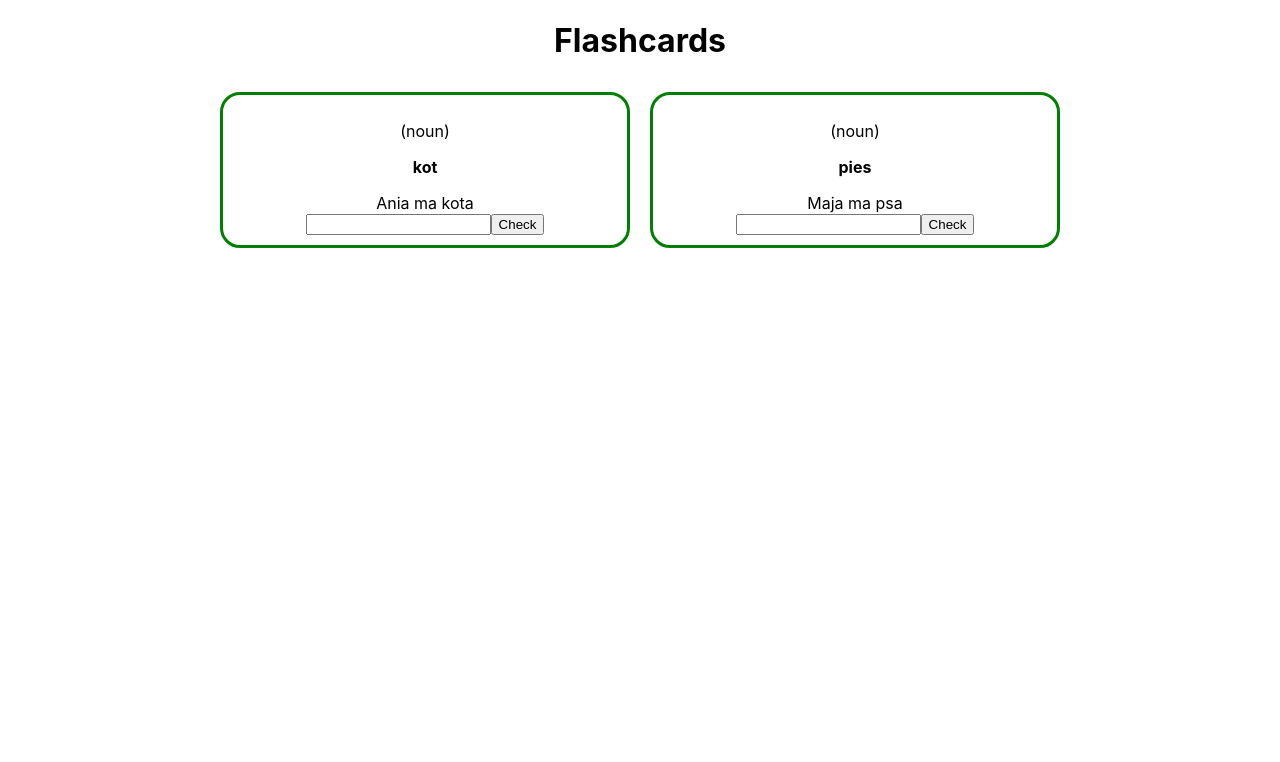
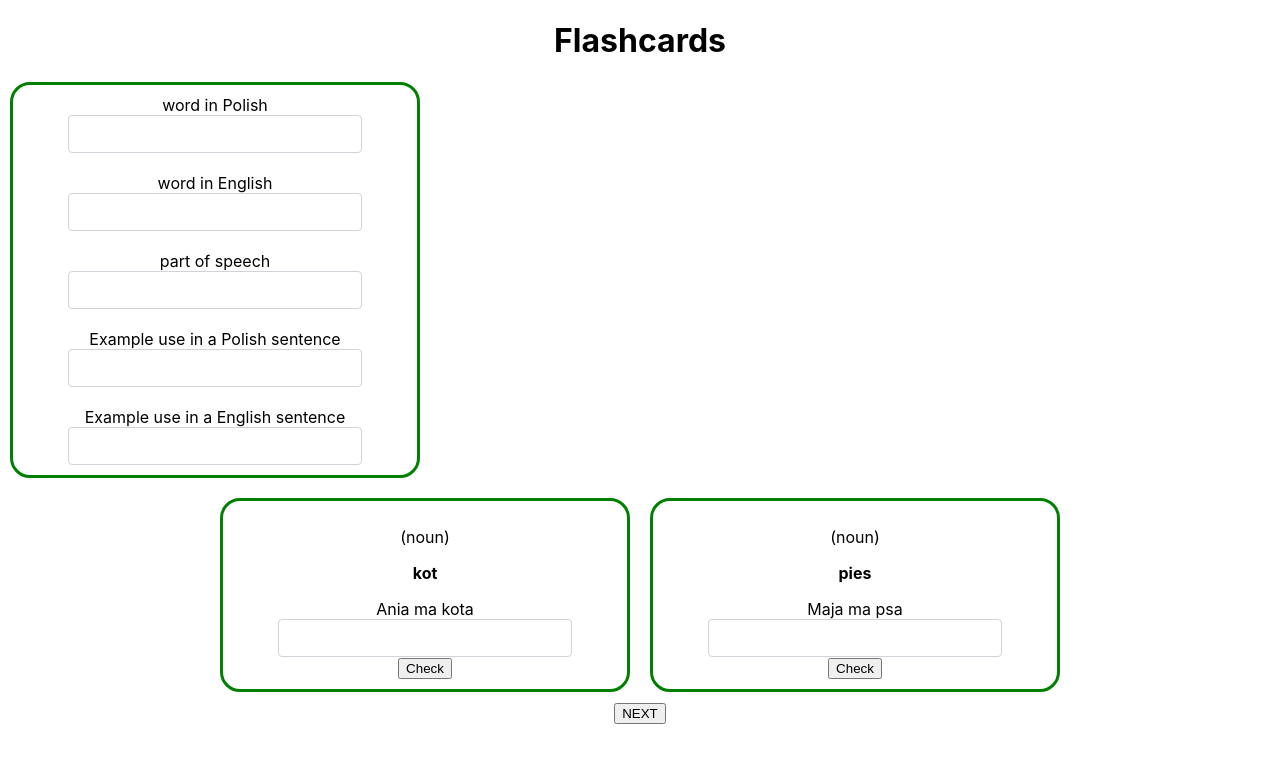
Before and after one commit to krudy/Flashcards, a React (Create React App) app in the folder frontend/: page / in a window 1280 px wide. Shown: the top 762 px of the page. Built offline with nearby package versions, Linux system fonts and the light colour scheme.

Commit message:
NewFlashcard component added

```diff
--- a/frontend/src/App.css
+++ b/frontend/src/App.css
@@ -11,6 +11,21 @@
   .App-logo {
     animation: App-logo-spin infinite 20s linear;
   }
+}
+
+input{
+  display: block;
+  width: 70%;
+  padding: .375rem .75rem;
+  font-size: 1rem;
+  line-height: 1.5;
+  color: #495057;
+  background-color: #fff;
+  background-clip: padding-box;
+  border: 1px solid #ced4da;
+  border-radius:.25rem;
+  margin: auto;
+
 }
 
 .App-header {
--- a/frontend/src/App.js
+++ b/frontend/src/App.js
@@ -8,6 +8,7 @@ function App() {
 
       <Flashcards />
 
+    <button className='Next'>NEXT</button>
     </div>
   )
 }
--- a/frontend/src/components/Flashcards/Flashcards.js
+++ b/frontend/src/components/Flashcards/Flashcards.js
@@ -1,6 +1,7 @@
 import React from 'react';
 import './Flashcards.css';
 import Flashcard from './Flashcard/Flashcard';
+import NewFlashcard  from './NewFlashcard/NewFlashcard';
 
 class Flashcards extends React.Component {
 
@@ -47,6 +48,8 @@ class Flashcards extends React.Component {
 
                 <h1>Flashcards</h1>
 
+                <NewFlashcard/>
+
                 <div className='flashcardsContainer'>
                     {this.state.flashcards.map(flashcard => {
                         return (
--- /dev/null
+++ b/frontend/src/components/Flashcards/NewFlashcard/NewFlashcard.js
@@ -0,0 +1,24 @@
+import React from "react";
+
+function  NewFlashcard(props) {
+    return(
+        <div className="flashcard">
+            <label>word in Polish</label>
+            <input type="text"></input>
+            <br/>
+            <label>word in English</label>
+            <input type="text"></input>
+            <br/>
+            <label>part of speech</label>
+            <input type="text"></input>
+            <br/>
+            <label>Example use in a Polish sentence</label>
+            <input type="text"></input>
+            <br/>
+            <label>Example use in a English sentence</label>
+            <input type="text"></input>
+        </div>
+    );
+}
+
+export default NewFlashcard;
```
